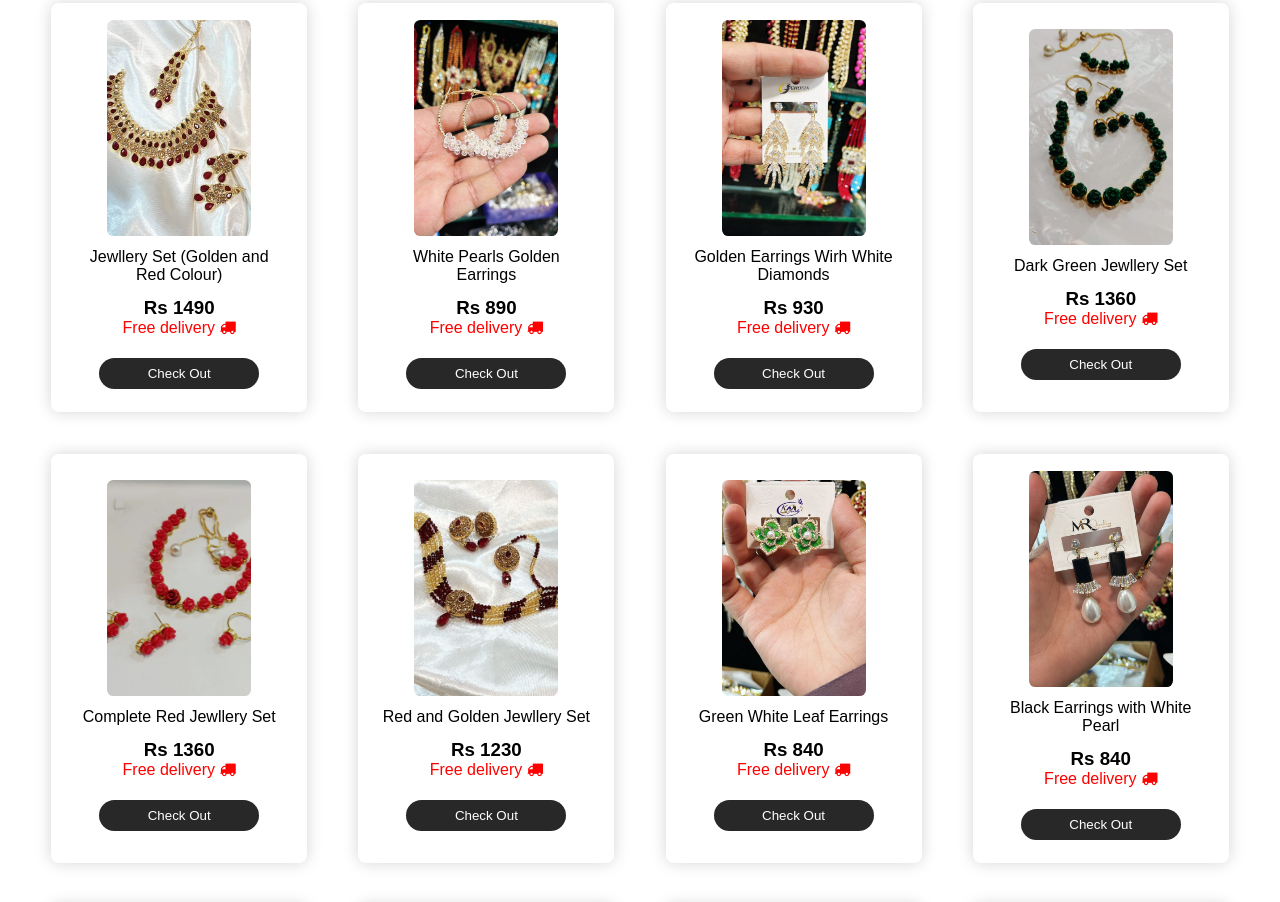
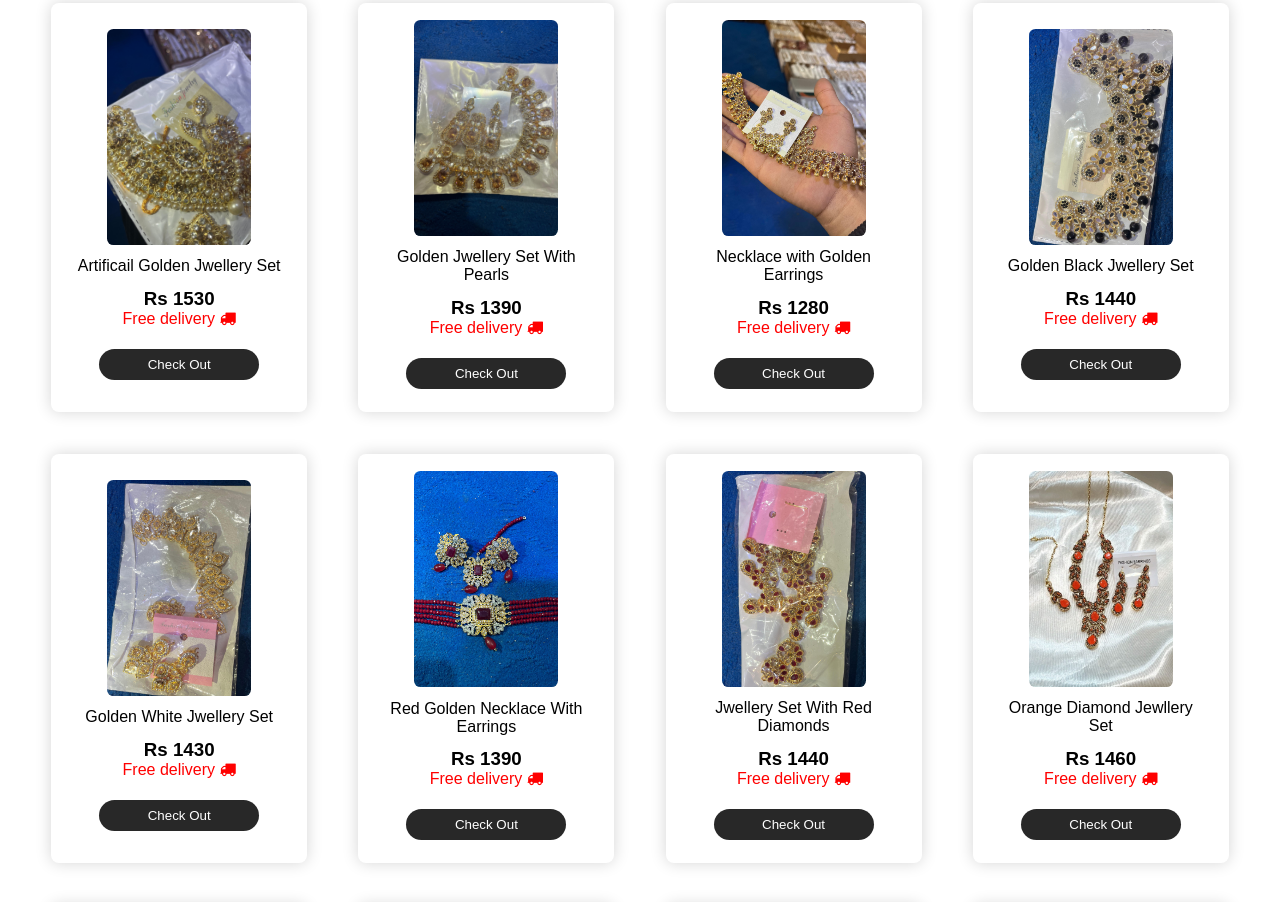
Before and after one commit to ahstore/pk, a plain HTML site: page index.html in a window 1280 px wide. Shown: the part 565-1467 px from the top of the page. Drawn offline with Linux system fonts and the light colour scheme.

Commit message:
Update index.html

```diff
--- a/index.html
+++ b/index.html
@@ -60,6 +60,66 @@
     <div class="popular">
     </div>
     <h1 id="msi">Featured Products</h1>
+        <div class="firstitems">
+        <div class="fi">
+            <img src="p21.jpeg" alt="img">
+            <a href="p21.html">Artificail Golden Jwellery Set</a>
+            <h3>Rs 1530</h3>
+            <p>Free delivery<i class="fa fa-truck" style="margin-left: .3rem; color: red;"></i></p>
+            <button onclick="location.href='p21.html'">Check Out</button>
+        </div>
+        <div class="fi">
+            <img src="p22.jpeg" alt="img">
+            <a href="p22.html">Golden Jwellery Set With Pearls</a>
+            <h3>Rs 1390</h3>
+            <p>Free delivery<i class="fa fa-truck" style="margin-left: .3rem; color: red;"></i></p>
+            <button onclick="location.href='p22.html'">Check Out</button>
+        </div>
+        <div class="fi">
+            <img src="p23.jpeg" alt="img">
+            <a href="p23.html">Necklace with Golden Earrings</a>
+            <h3>Rs 1280</h3>
+            <p>Free delivery<i class="fa fa-truck" style="margin-left: .3rem; color: red;"></i></p>
+            <button onclick="location.href='p23.html'">Check Out</button>
+        </div>
+        <div class="fi">
+            <img src="p24.jpeg" alt="img">
+            <a href="p24.html">Golden Black Jwellery Set</a>
+            <h3>Rs 1440</h3>
+            <p>Free delivery<i class="fa fa-truck" style="margin-left: .3rem; color: red;"></i></p>
+            <button onclick="location.href='p24.html'">Check Out</button>
+        </div>
+    </div>
+    <div class="firstitems">
+        <div class="fi">
+            <img src="p25.jpeg" alt="img">
+            <a href="p25.html">Golden White Jwellery Set</a>
+            <h3>Rs 1430</h3>
+            <p>Free delivery<i class="fa fa-truck" style="margin-left: .3rem; color: red;"></i></p>
+            <button onclick="location.href='p25.html'">Check Out</button>
+        </div>
+        <div class="fi">
+            <img src="p26.jpeg" alt="img">
+            <a href="p26.html">Red Golden Necklace With Earrings</a>
+            <h3>Rs 1390</h3>
+            <p>Free delivery<i class="fa fa-truck" style="margin-left: .3rem; color: red;"></i></p>
+            <button onclick="location.href='p26.html'">Check Out</button>
+        </div>
+        <div class="fi">
+            <img src="p27.jpeg" alt="img">
+            <a href="p27.html">Jwellery Set With Red Diamonds</a>
+            <h3>Rs 1440</h3>
+            <p>Free delivery<i class="fa fa-truck" style="margin-left: .3rem; color: red;"></i></p>
+            <button onclick="location.href='p27.html'">Check Out</button>
+        </div>
+        <div class="fi">
+            <img src="p18.jpeg" alt="img">
+            <a href="p18.html">Orange Diamond Jewllery Set</a>
+            <h3>Rs 1460</h3>
+            <p>Free delivery<i class="fa fa-truck" style="margin-left: .3rem; color: red;"></i></p>
+            <button onclick="location.href='p18.html'">Check Out</button>
+        </div>
+    </div>
     <div class="firstitems">
         <div class="fi">
             <img src="p1.jpeg" alt="img">
@@ -189,7 +249,7 @@
             <p>Free delivery<i class="fa fa-truck" style="margin-left: .3rem; color: red;"></i></p>
             <button onclick="location.href='p17.html'">Check Out</button>
         </div>
-        <div class="fi">
+        <div class="fi" style="display: none;">
             <img src="p18.jpeg" alt="img">
             <a href="p18.html">Orange Diamond Jewllery Set</a>
             <h3>Rs 1460</h3>
```
